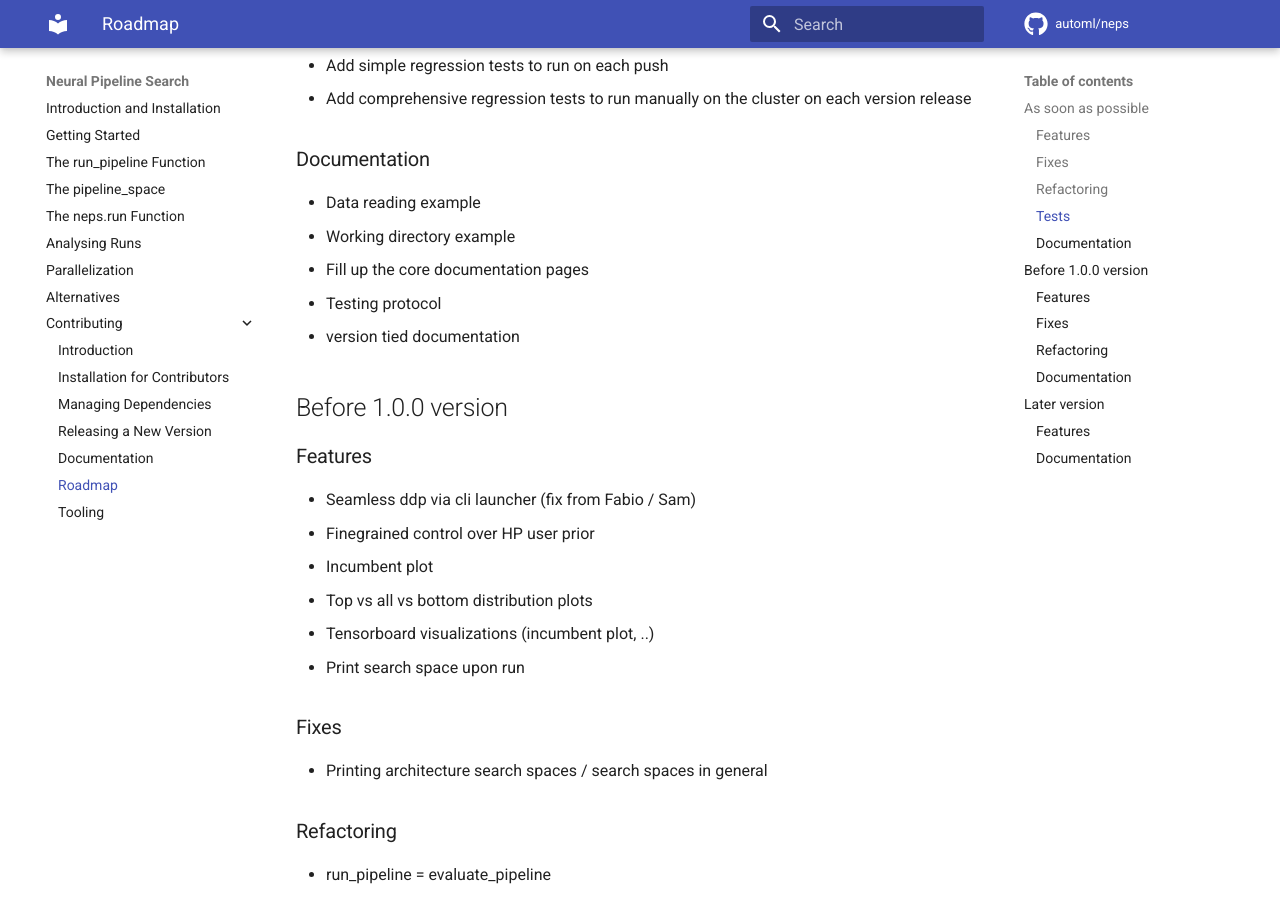
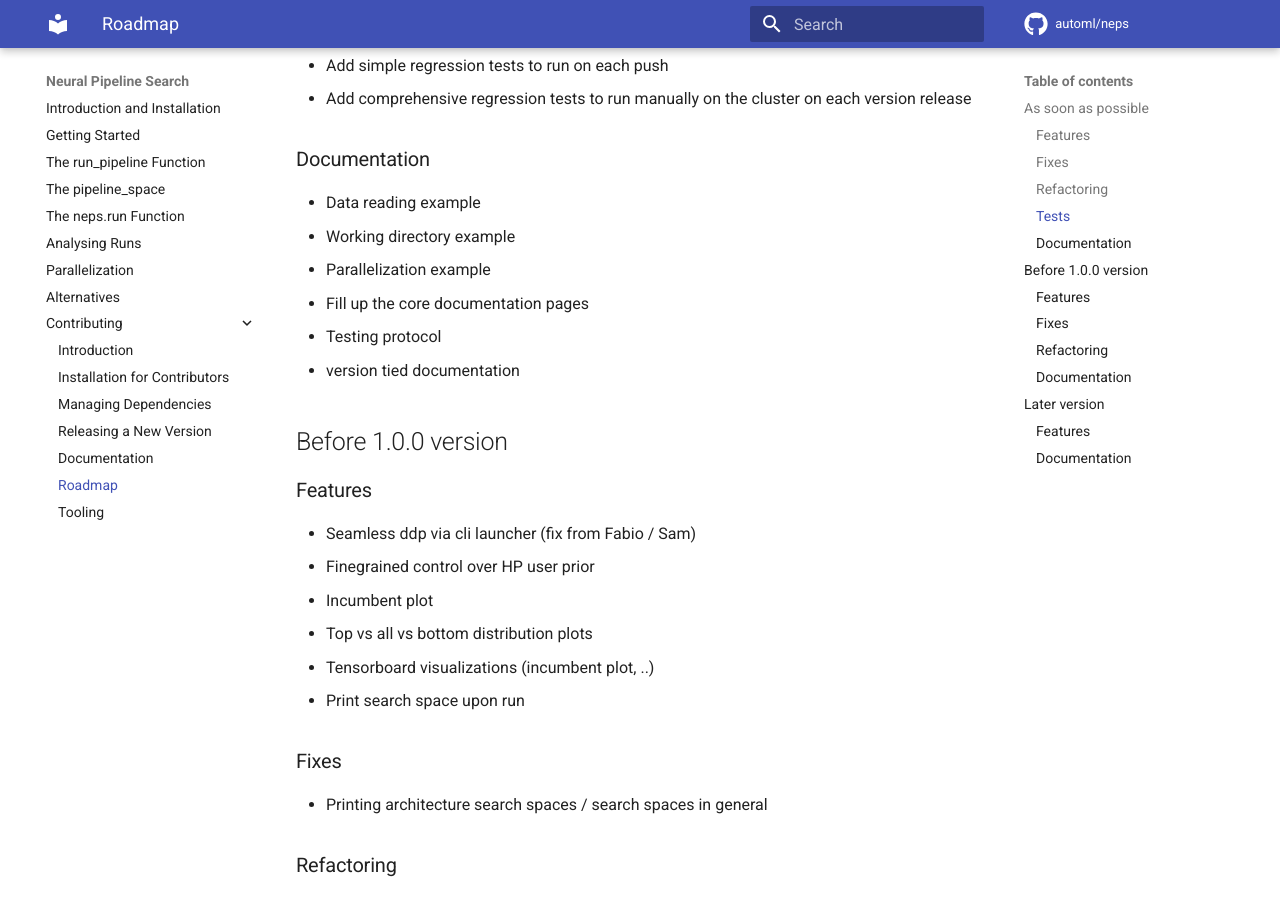
Before and after one commit to automl/neps, an MkDocs documentation site: the page built from docs/contributing/roadmap.md, in a window 1280 px wide and 900 px high, scrolled down 669 px. Built offline with MkDocs 1.6.1 and Material for MkDocs 9.7.7, drawn with Linux system fonts in a browser that asks for light colours; comment, search, counter and statistics services are not loaded.

Commit message:
add parallelization example to roadmap

```diff
--- a/docs/contributing/roadmap.md
+++ b/docs/contributing/roadmap.md
@@ -27,6 +27,7 @@
 
 - Data reading example
 - Working directory example
+- Parallelization example
 - Fill up the core documentation pages
 - Testing protocol
 - version tied documentation
```
